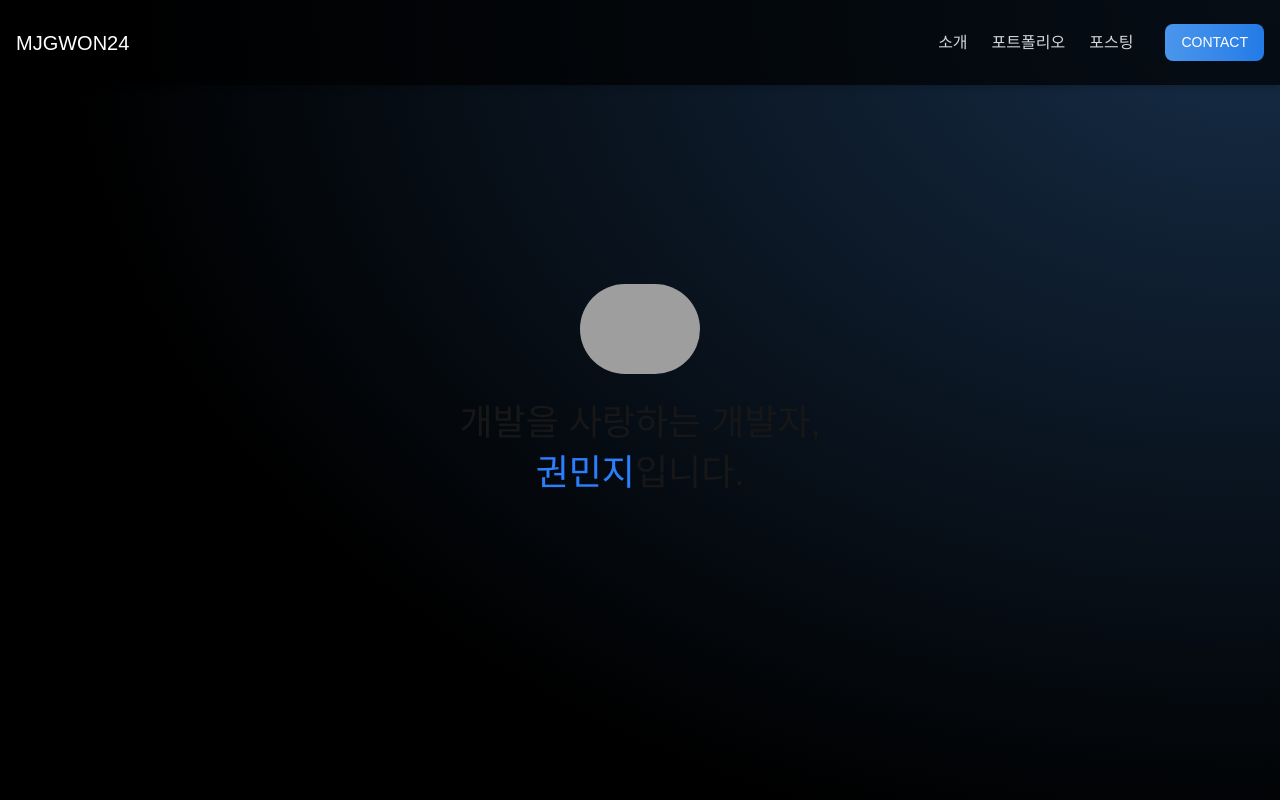
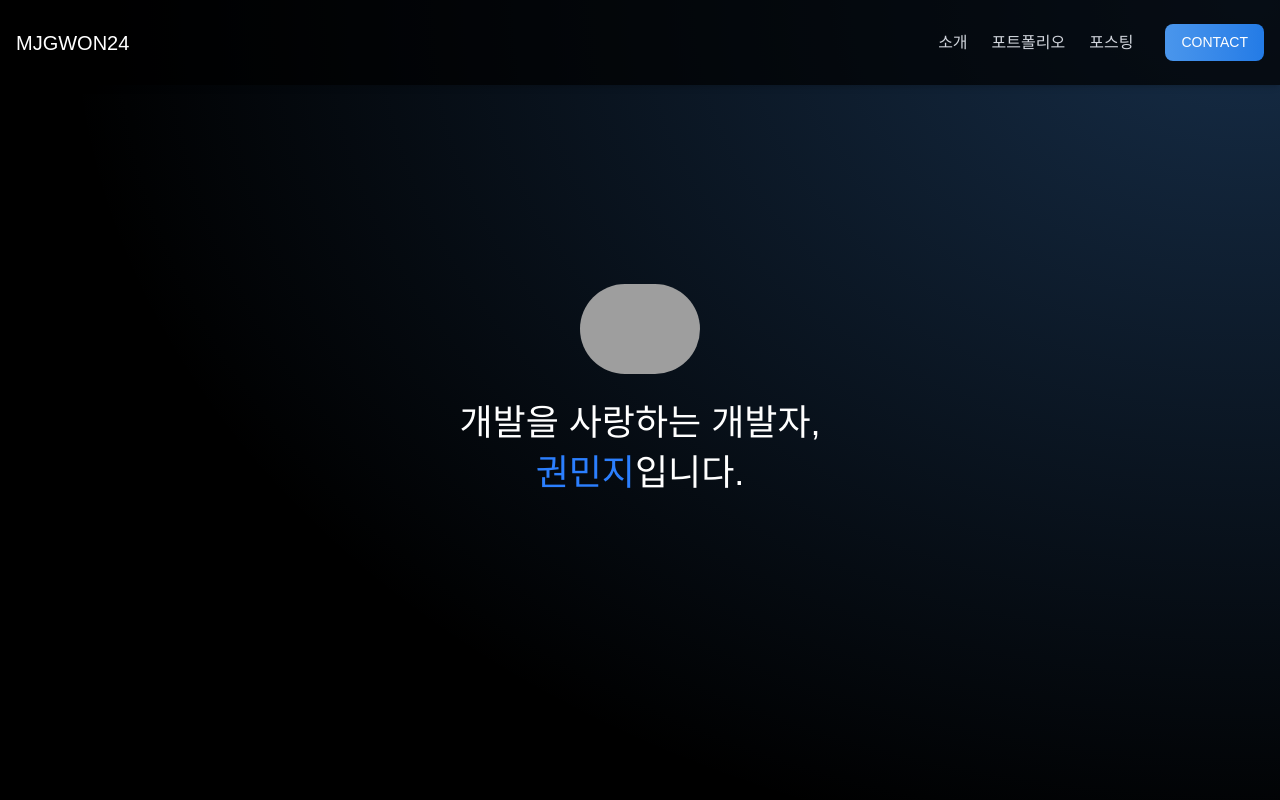
Before and after one commit to mjgwon24/mjgwon24.github.io, a Next.js app: page / in a window 1280 px wide. Shown: the top 800 px of the page. Built offline with nearby package versions, Linux system fonts and the light colour scheme; grey boxes are pictures that could not be loaded; a web font is replaced by a local one.

Commit message:
update: 배경 스타일 수정 및 텍스트 색상 개선

```diff
--- a/app/layout.tsx
+++ b/app/layout.tsx
@@ -5,7 +5,7 @@ import "../styles/globals.css";
 export default function RootLayout({children}: { children: React.ReactNode }) {
     return (
         <html lang="ko">
-        <body className="sm:min-w-[768px] bg-black" style={{backgroundColor: 'black'}}>
+        <body className="sm:min-w-[768px]" style={{backgroundColor: 'black'}}>
         <Header />
         <main>{children}</main>
         <Footer />
--- a/app/page.tsx
+++ b/app/page.tsx
@@ -120,7 +120,7 @@ export default function Home() {
                   priority
               />
 
-              <h1 className="text-2xl sm:text-4xl weight-700 text-center leading-snug select-none">
+              <h1 className="text-white text-2xl sm:text-4xl weight-700 text-center leading-snug select-none">
                 개발을 사랑하는 개발자,<br/>
                 <span className="text-blue-500">권민지</span>입니다.
               </h1>
```
